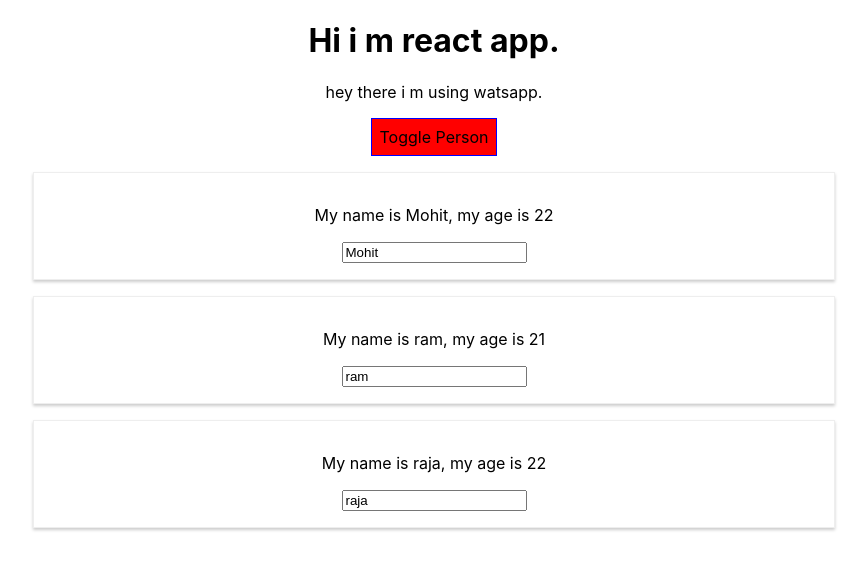
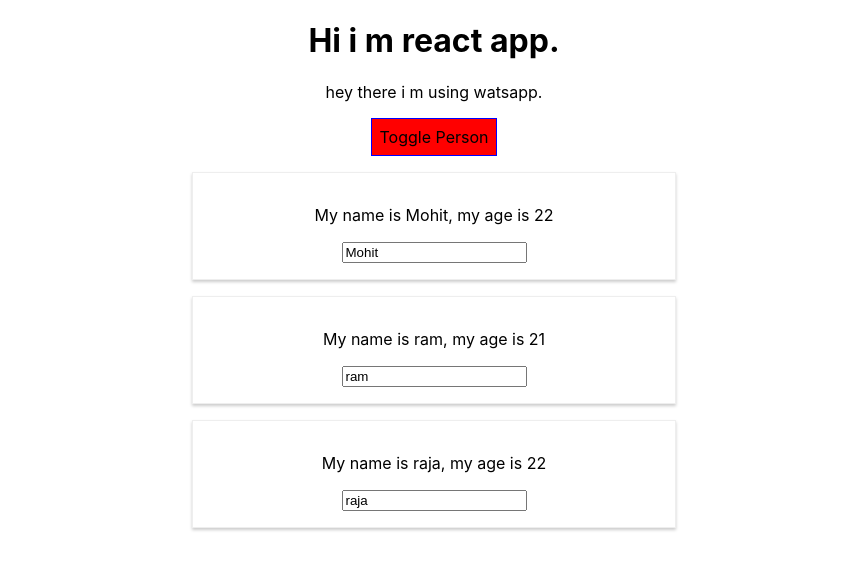
Before and after one commit to negimohit1209/React_guide, a React (Create React App) app: page / in a window 1280 px wide. Both pictures are taken after a click on the button "Toggle Person". Shown: the top 570 px of the page, without its empty margins (206-1073 px from the left). Built offline with nearby package versions, Linux system fonts and the light colour scheme.

Commit message:
use radium package

```diff
--- a/src/App.js
+++ b/src/App.js
@@ -1,6 +1,6 @@
 import React, { Component } from 'react';
 import Person from './Person/Person';
-import Radium from 'radium';
+import Radium, { StyleRoot } from 'radium';
 import './App.css';
 
 
@@ -89,6 +89,7 @@
       classes.push('bold');
     }
     return (
+      <StyleRoot>
       <div className="App">
       <h1>Hi i m react app.</h1>
       <p className={classes.join(" ")}>hey there i m using watsapp.</p>
@@ -97,6 +98,8 @@
       onClick={this.togglePersonHandler}>Toggle Person</button>
         {persons}
     </div>
+      </StyleRoot>
+
     );
   }
 }
--- a/src/Person/Person.js
+++ b/src/Person/Person.js
@@ -1,14 +1,19 @@
 import React from 'react';
 import './Person.css';
+import Radium from 'radium';
 const person = (props) => {
+    const style = {
+        '@media (min-width: 500px)': {
+            width: '450px'
+        }
+    }
     return(
-        <div className="Person">
+        <div className="Person" style={style}>
         <p onClick={props.click}>My name is {props.name}, my age is {props.age}</p>
         <p>{props.children}</p>
         <input type="text" onChange={props.changed} value={props.name}></input>
         </div>
-
     );
 }
 
-export default person;
+export default Radium(person);
```
Lines whose indentation alone changed are shown as unchanged.
